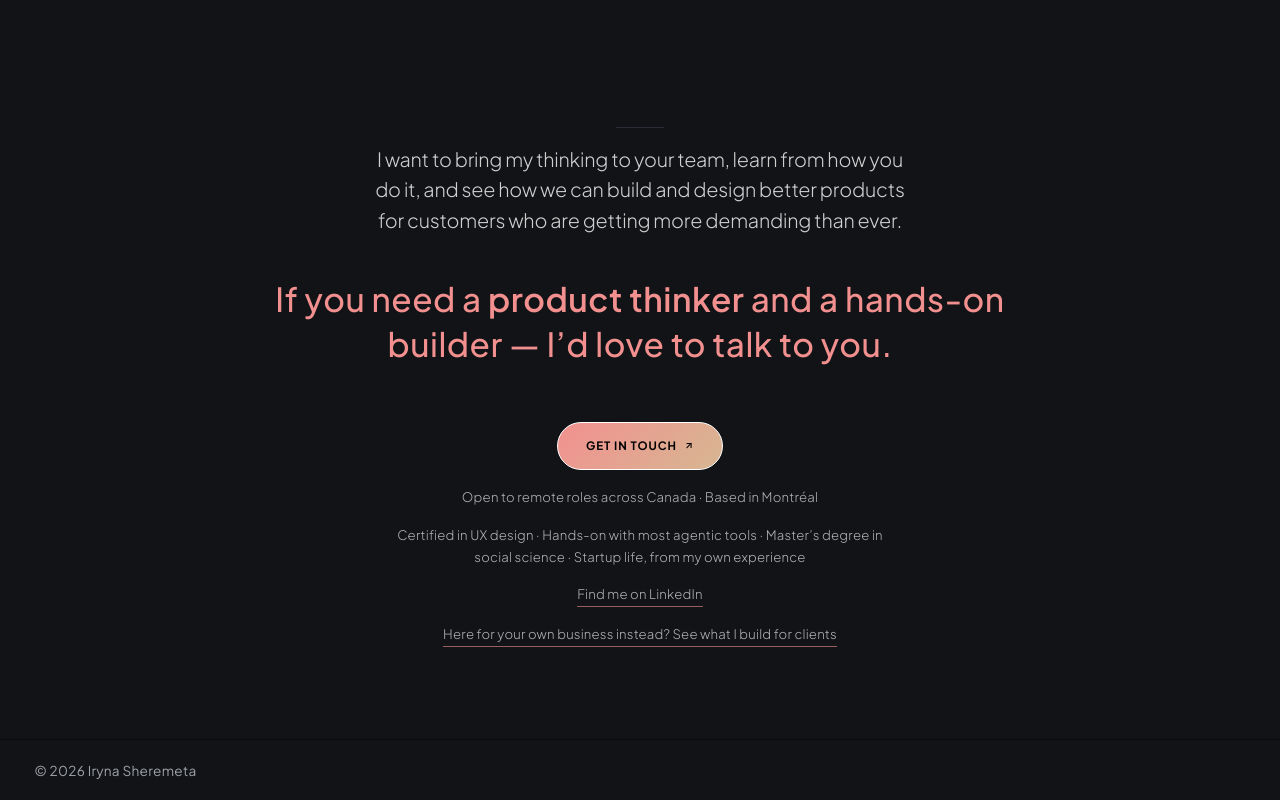
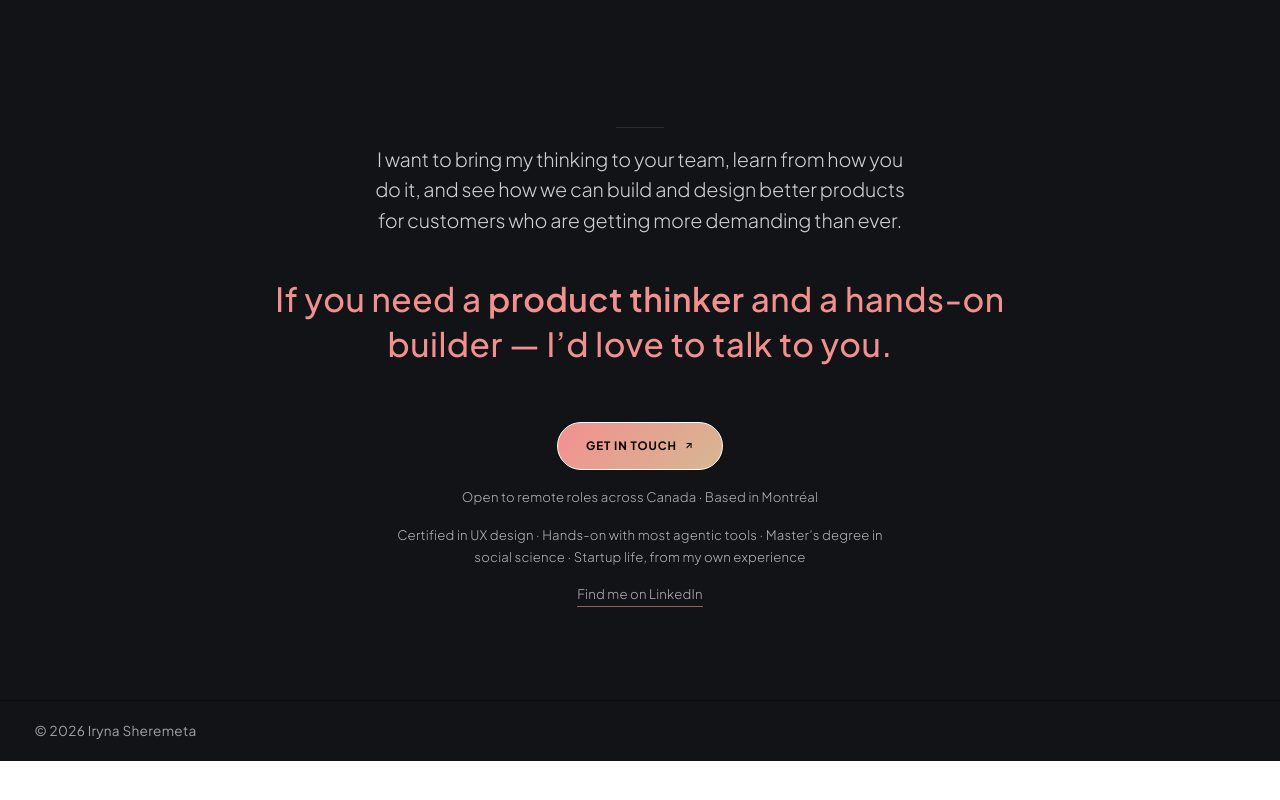
Before and after one commit to Irene2828/porfoliojuly, a Next.js app: page / in a window 1280 px wide. Shown: the part 5658-6458 px from the top of the page. After the commit the page ends 6419 px from the top, so only its background shows below. Built offline with nearby package versions, Linux system fonts and the light colour scheme.

Commit message:
Remove public freelance link from closing

```diff
--- a/src/app/hire/HireSections.tsx
+++ b/src/app/hire/HireSections.tsx
@@ -644,9 +644,6 @@ export function HireClosing() {
           >
             Find me on LinkedIn
           </a>
-          <a className="hire-closing-linkedin" href="/freelance">
-            Here for your own business instead? See what I build for clients
-          </a>
         </motion.div>
       </div>
     </section>
```
